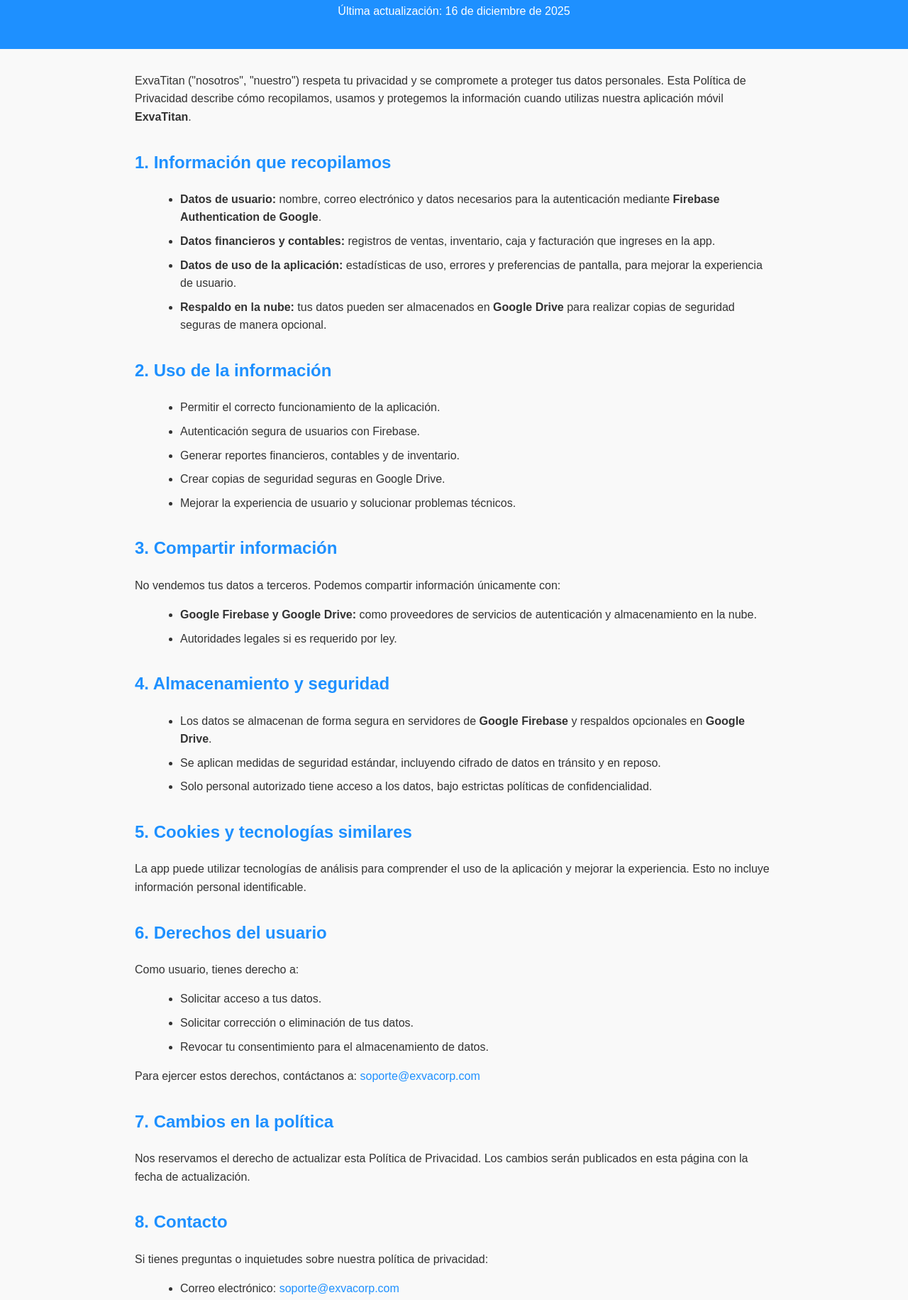
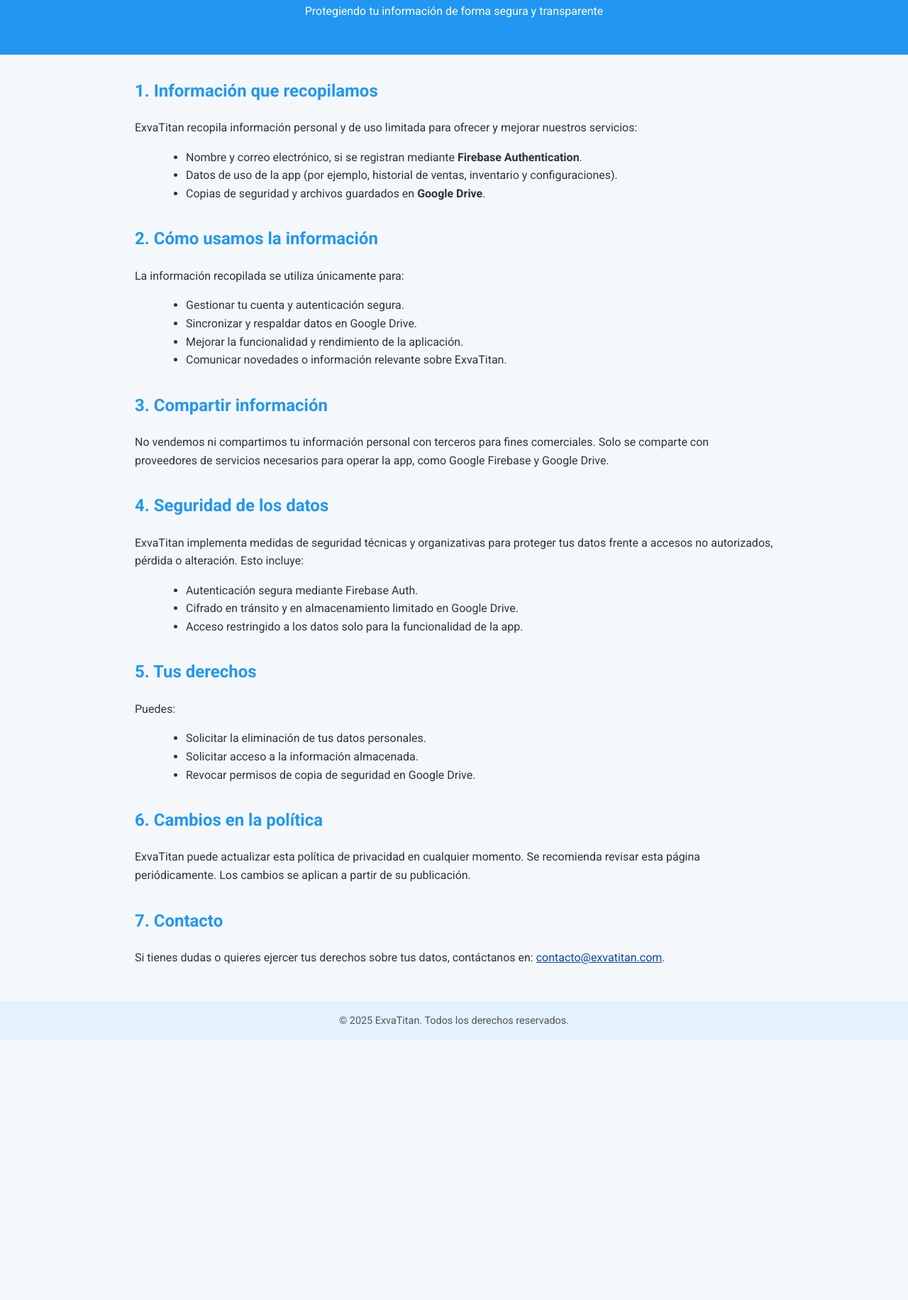
Before and after one commit to gamerEdd/exvatitan-privacy, a plain HTML site: page privacy.html in a window 1280 px wide. Shown: the part 88-1919 px from the top of the page at 71% size. After the commit the page ends 1553 px from the top, so only its background shows below. Drawn offline with Linux system fonts and the light colour scheme.

Commit message:
Revise privacy policy content and styling
Updated the privacy policy to reflect new information and formatting changes.

```diff
--- a/privacy.html
+++ b/privacy.html
@@ -4,141 +4,104 @@
     <meta charset="UTF-8">
     <meta name="viewport" content="width=device-width, initial-scale=1.0">
     <title>Política de Privacidad - ExvaTitan</title>
+    <link href="https://fonts.googleapis.com/css2?family=Roboto:wght@400;500;700&display=swap" rel="stylesheet">
     <style>
         body {
-            font-family: Arial, sans-serif;
+            font-family: 'Roboto', sans-serif;
             margin: 0;
             padding: 0;
-            background-color: #f9f9f9;
+            background-color: #f4f8fb;
             color: #333;
             line-height: 1.6;
         }
-
         header {
-            background-color: #1E90FF; /* Azul cielo */
+            background-color: #2196f3;
             color: white;
-            padding: 2rem;
+            padding: 2rem 1rem;
             text-align: center;
         }
-
         header h1 {
             margin: 0;
             font-size: 2rem;
         }
-
         main {
             max-width: 900px;
             margin: 2rem auto;
             padding: 0 1rem;
         }
-
         h2 {
-            color: #1E90FF;
+            color: #2196f3;
             margin-top: 2rem;
         }
-
-        p, li {
-            margin: 0.5rem 0;
+        ul {
+            margin: 0.5rem 0 1rem 2rem;
         }
-
-        ul {
-            margin-left: 1.5rem;
+        p {
+            margin: 0.5rem 0 1rem 0;
         }
-
         footer {
+            background-color: #e3f2fd;
             text-align: center;
             padding: 1rem;
-            background-color: #eee;
             margin-top: 3rem;
+            font-size: 0.9rem;
+            color: #555;
         }
-
         a {
-            color: #1E90FF;
-            text-decoration: none;
-        }
-
-        a:hover {
-            text-decoration: underline;
-        }
-
-        @media (max-width: 600px) {
-            header h1 {
-                font-size: 1.5rem;
-            }
-
-            main {
-                padding: 0 0.5rem;
-            }
+            color: #0d47a1;
         }
     </style>
 </head>
 <body>
-
     <header>
-    <h1>Política de Privacidad</h1>
-    <p>Última actualización: 16 de diciembre de 2025</p>
+        <h1>Política de Privacidad - ExvaTitan</h1>
+        <p>Protegiendo tu información de forma segura y transparente</p>
     </header>
-
     <main>
-    <p>ExvaTitan ("nosotros", "nuestro") respeta tu privacidad y se compromete a proteger tus datos personales. Esta Política de Privacidad describe cómo recopilamos, usamos y protegemos la información cuando utilizas nuestra aplicación móvil <strong>ExvaTitan</strong>.</p>
-
         <h2>1. Información que recopilamos</h2>
+        <p>ExvaTitan recopila información personal y de uso limitada para ofrecer y mejorar nuestros servicios:</p>
         <ul>
-        <li><strong>Datos de usuario:</strong> nombre, correo electrónico y datos necesarios para la autenticación mediante <strong>Firebase Authentication de Google</strong>.</li>
-        <li><strong>Datos financieros y contables:</strong> registros de ventas, inventario, caja y facturación que ingreses en la app.</li>
-        <li><strong>Datos de uso de la aplicación:</strong> estadísticas de uso, errores y preferencias de pantalla, para mejorar la experiencia de usuario.</li>
-        <li><strong>Respaldo en la nube:</strong> tus datos pueden ser almacenados en <strong>Google Drive</strong> para realizar copias de seguridad seguras de manera opcional.</li>
+            <li>Nombre y correo electrónico, si se registran mediante <strong>Firebase Authentication</strong>.</li>
+            <li>Datos de uso de la app (por ejemplo, historial de ventas, inventario y configuraciones).</li>
+            <li>Copias de seguridad y archivos guardados en <strong>Google Drive</strong>.</li>
         </ul>
 
-    <h2>2. Uso de la información</h2>
+        <h2>2. Cómo usamos la información</h2>
+        <p>La información recopilada se utiliza únicamente para:</p>
         <ul>
-        <li>Permitir el correcto funcionamiento de la aplicación.</li>
-        <li>Autenticación segura de usuarios con Firebase.</li>
-        <li>Generar reportes financieros, contables y de inventario.</li>
-        <li>Crear copias de seguridad seguras en Google Drive.</li>
-        <li>Mejorar la experiencia de usuario y solucionar problemas técnicos.</li>
+            <li>Gestionar tu cuenta y autenticación segura.</li>
+            <li>Sincronizar y respaldar datos en Google Drive.</li>
+            <li>Mejorar la funcionalidad y rendimiento de la aplicación.</li>
+            <li>Comunicar novedades o información relevante sobre ExvaTitan.</li>
         </ul>
 
         <h2>3. Compartir información</h2>
-    <p>No vendemos tus datos a terceros. Podemos compartir información únicamente con:</p>
+        <p>No vendemos ni compartimos tu información personal con terceros para fines comerciales. Solo se comparte con proveedores de servicios necesarios para operar la app, como Google Firebase y Google Drive.</p>
+
+        <h2>4. Seguridad de los datos</h2>
+        <p>ExvaTitan implementa medidas de seguridad técnicas y organizativas para proteger tus datos frente a accesos no autorizados, pérdida o alteración. Esto incluye:</p>
         <ul>
-        <li><strong>Google Firebase y Google Drive:</strong> como proveedores de servicios de autenticación y almacenamiento en la nube.</li>
-        <li>Autoridades legales si es requerido por ley.</li>
+            <li>Autenticación segura mediante Firebase Auth.</li>
+            <li>Cifrado en tránsito y en almacenamiento limitado en Google Drive.</li>
+            <li>Acceso restringido a los datos solo para la funcionalidad de la app.</li>
         </ul>
 
-    <h2>4. Almacenamiento y seguridad</h2>
+        <h2>5. Tus derechos</h2>
+        <p>Puedes:</p>
         <ul>
-        <li>Los datos se almacenan de forma segura en servidores de <strong>Google Firebase</strong> y respaldos opcionales en <strong>Google Drive</strong>.</li>
-        <li>Se aplican medidas de seguridad estándar, incluyendo cifrado de datos en tránsito y en reposo.</li>
-        <li>Solo personal autorizado tiene acceso a los datos, bajo estrictas políticas de confidencialidad.</li>
+            <li>Solicitar la eliminación de tus datos personales.</li>
+            <li>Solicitar acceso a la información almacenada.</li>
+            <li>Revocar permisos de copia de seguridad en Google Drive.</li>
         </ul>
 
-    <h2>5. Cookies y tecnologías similares</h2>
-    <p>La app puede utilizar tecnologías de análisis para comprender el uso de la aplicación y mejorar la experiencia. Esto no incluye información personal identificable.</p>
+        <h2>6. Cambios en la política</h2>
+        <p>ExvaTitan puede actualizar esta política de privacidad en cualquier momento. Se recomienda revisar esta página periódicamente. Los cambios se aplican a partir de su publicación.</p>
 
-    <h2>6. Derechos del usuario</h2>
-    <p>Como usuario, tienes derecho a:</p>
-    <ul>
-        <li>Solicitar acceso a tus datos.</li>
-        <li>Solicitar corrección o eliminación de tus datos.</li>
-        <li>Revocar tu consentimiento para el almacenamiento de datos.</li>
-    </ul>
-    <p>Para ejercer estos derechos, contáctanos a: <a href="mailto:soporte@exvacorp.com">soporte@exvacorp.com</a></p>
-
-    <h2>7. Cambios en la política</h2>
-    <p>Nos reservamos el derecho de actualizar esta Política de Privacidad. Los cambios serán publicados en esta página con la fecha de actualización.</p>
-
-    <h2>8. Contacto</h2>
-    <p>Si tienes preguntas o inquietudes sobre nuestra política de privacidad:</p>
-    <ul>
-        <li>Correo electrónico: <a href="mailto:soporte@exvacorp.com">soporte@exvacorp.com</a></li>
-        <li>Página web: <a href="https://github.com/tu-usuario/exvatitan">GitHub ExvaTitan</a></li>
-    </ul>
+        <h2>7. Contacto</h2>
+        <p>Si tienes dudas o quieres ejercer tus derechos sobre tus datos, contáctanos en: <a href="mailto:contacto@exvatitan.com">contacto@exvatitan.com</a>.</p>
     </main>
-
     <footer>
         &copy; 2025 ExvaTitan. Todos los derechos reservados.
     </footer>
-
 </body>
 </html>
```
Lines whose indentation alone changed are shown as unchanged.
